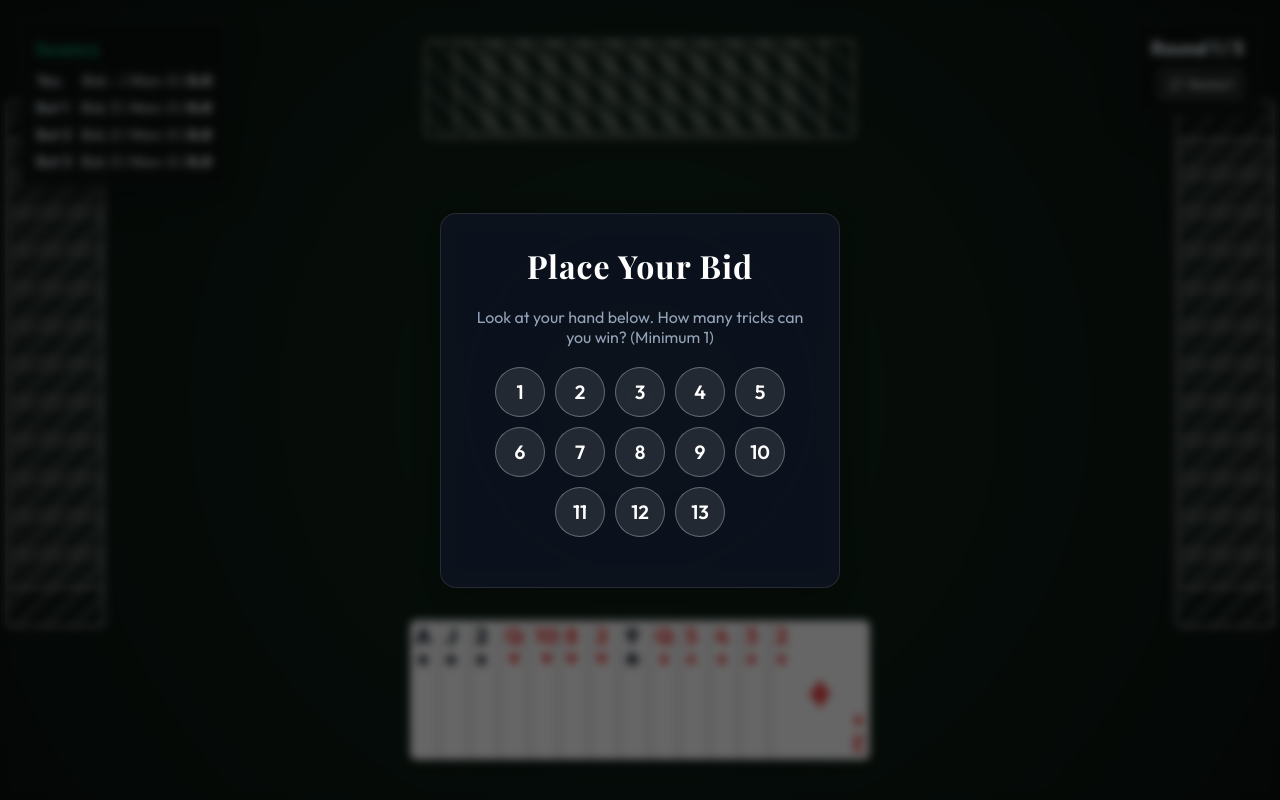
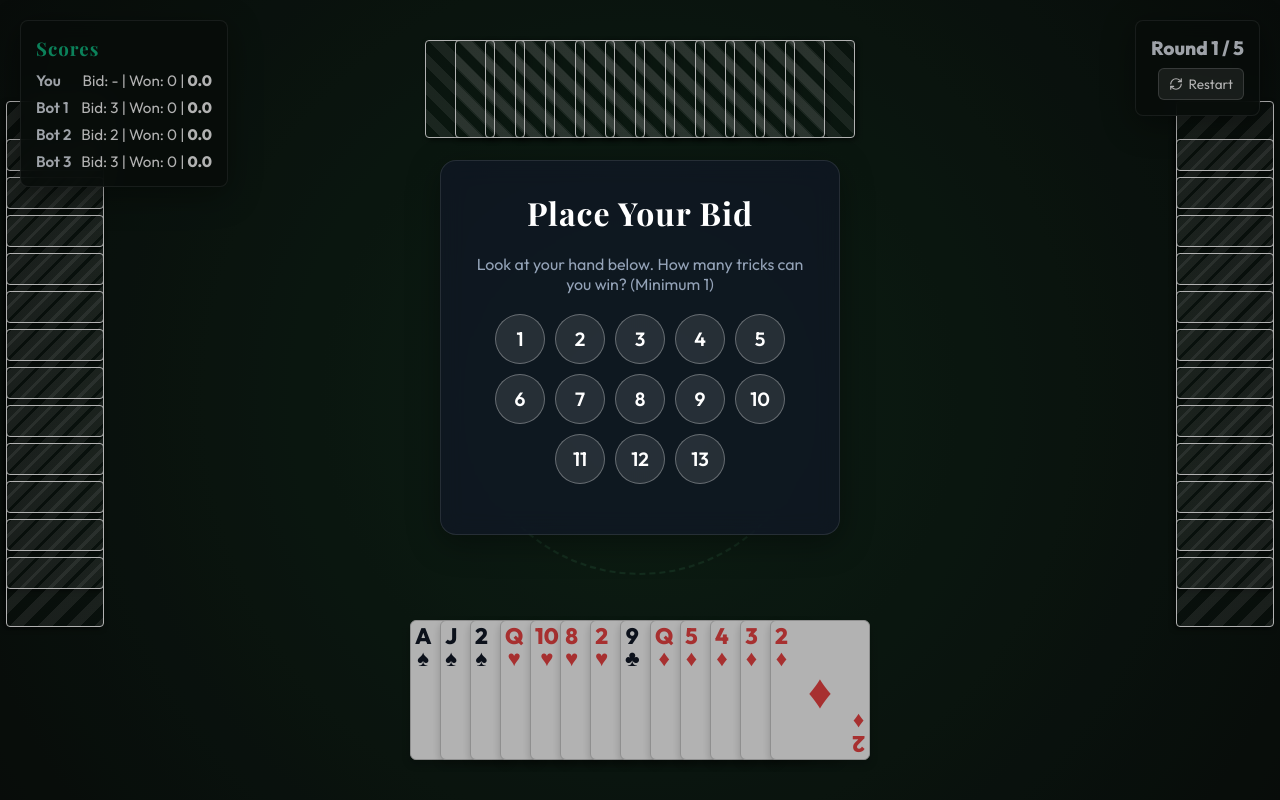
Before and after one commit to sumitkumar91/callbreak, a React (Vite) app: page / in a window 1280 px wide. Built offline with nearby package versions, Linux system fonts and the light colour scheme.

Commit message:
fix rules

```diff
--- a/src/App.css
+++ b/src/App.css
@@ -154,6 +154,7 @@
 
 .player-hand .playing-card.playable {
   animation: pulseGlow 2s infinite;
+  transform: translateY(-15px);
 }
 
 .card-top-left {
@@ -198,6 +199,13 @@
   align-items: center;
   z-index: 1000;
   backdrop-filter: blur(4px);
+}
+
+.bid-overlay {
+  background: rgba(0,0,0,0.3);
+  backdrop-filter: none;
+  align-items: flex-start;
+  padding-top: 20vh; /* Pushes the modal up so it doesn't block the cards at the bottom */
 }
 
 .modal {
--- a/src/components/BidModal.jsx
+++ b/src/components/BidModal.jsx
@@ -9,7 +9,7 @@
   const humanHand = hands['p1'] || [];
 
   return (
-    <div className="overlay">
+    <div className="overlay bid-overlay">
       <div className="modal glass-panel animate-fade-in">
         <h2>Place Your Bid</h2>
         <p style={{ marginBottom: '20px', color: 'var(--text-muted)' }}>
--- a/src/engine/gameRules.js
+++ b/src/engine/gameRules.js
@@ -5,21 +5,25 @@
   // If first to play, any card is valid
   if (currentTrickCards.length === 0) return true;
 
-  const leadSuit = currentTrickCards[0].suit;
+  const leadSuit = currentTrickCards[0].card.suit;
 
   // Does the player have the lead suit?
   const hasLeadSuit = playerHand.some(c => c.suit === leadSuit);
 
   if (hasLeadSuit) {
     // Must follow suit
-    if (card.suit === leadSuit) {
-      return true;
-    } else {
-      return false; // Invalid: Has lead suit but didn't play it
-    }
+    return card.suit === leadSuit;
   }
 
-  // If player doesn't have the lead suit, they can play any card (trump or discard)
+  // If player doesn't have the lead suit, check if they have a Spade
+  const hasSpade = playerHand.some(c => c.suit === 'Spades');
+
+  if (hasSpade) {
+    // Must play a spade if they have one
+    return card.suit === 'Spades';
+  }
+
+  // If they have neither the lead suit nor spades, they can play any card
   return true;
 };
 
```
